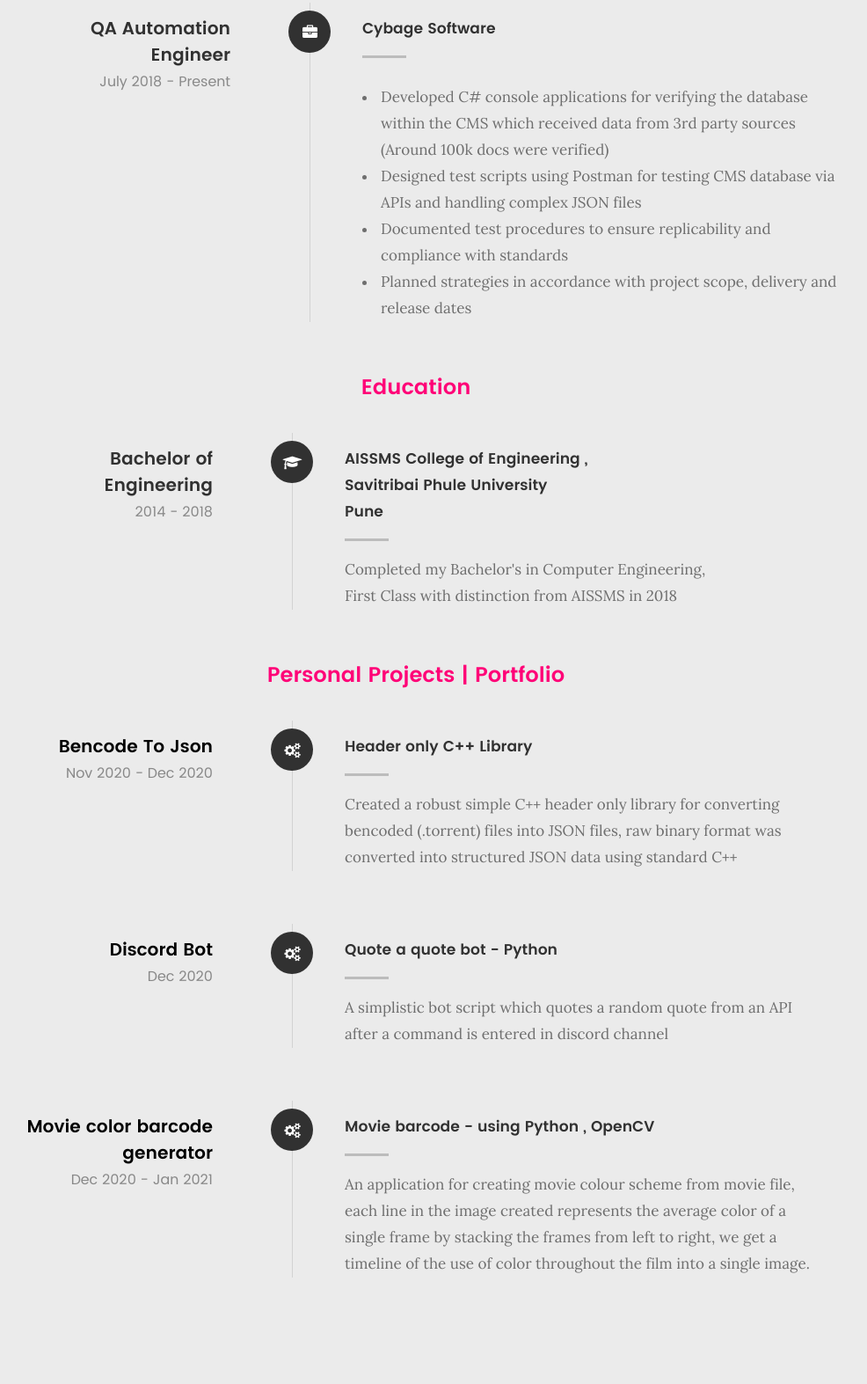
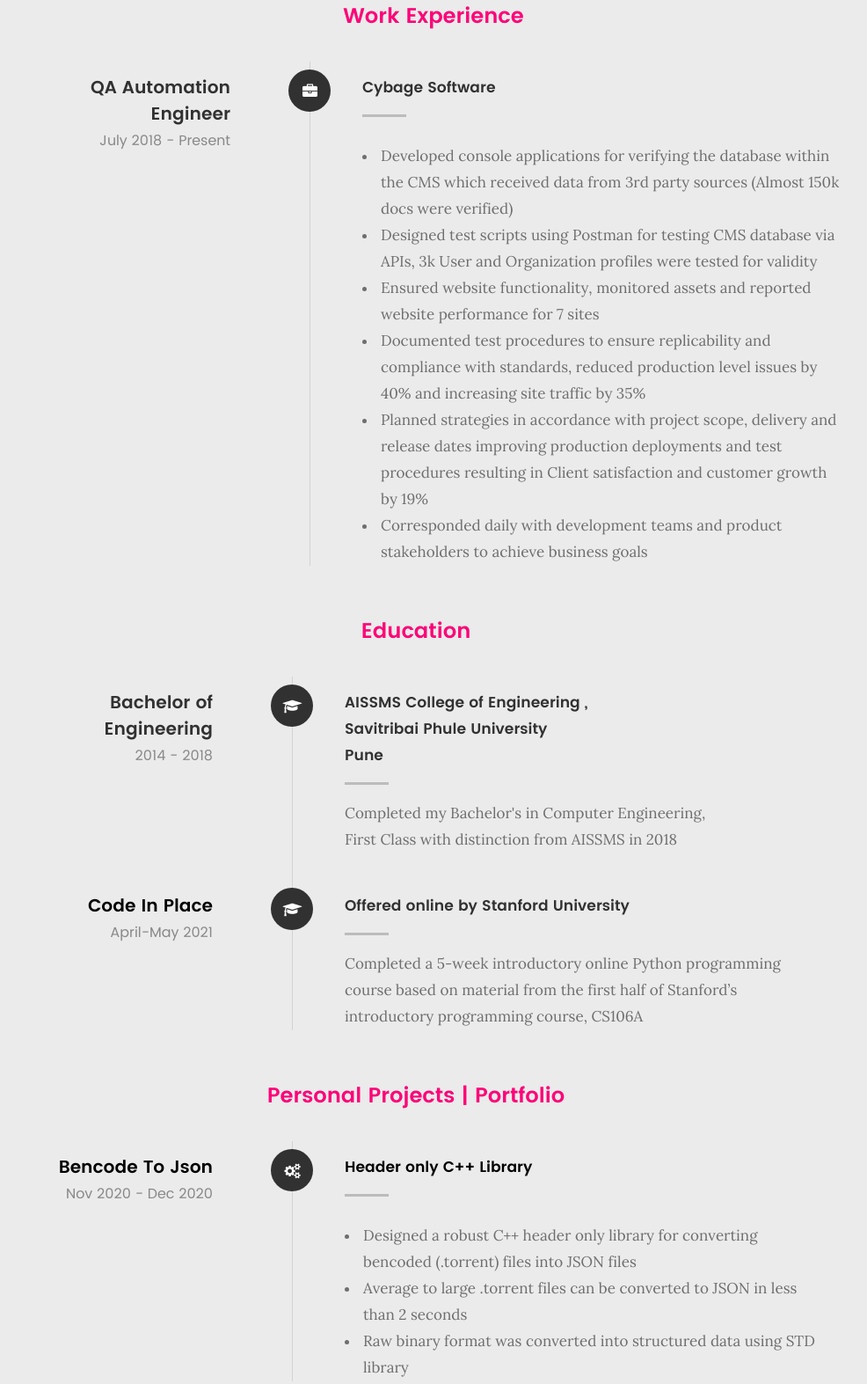
Before and after one commit to maxyodedara5/maxyodedara5.github.io, a plain HTML site: page index.html in a window 1280 px wide. Shown: the part 2198-3771 px from the top of the page at 88% size, without its empty margins (147-1133 px from the left). Drawn offline with Linux system fonts and the light colour scheme; files whose address does not match are found by name.

Commit message:
TextToSpotify and resume changes
Updated file for resume, added Code in place info and added TextToSpotify project info

```diff
--- a/index.html
+++ b/index.html
@@ -159,6 +159,10 @@
 						<strong>Email:</strong>
 						<span>maxyodedara5@gmail.com</span>
 					</li>
+					<li>
+						<strong>Phone:</strong>
+						<span>+91 8600110228</span>
+					</li>
 
 				</ul> <!-- /info-list -->
 
@@ -167,7 +171,7 @@
 			<div class="col-six tab-full">
 
 				<h3>Skills</h3>
-				<p>I primarily code in C++ and do some tinkering with Python.
+				<p>I primarily code in C++ and Python.
 					Currently I'm getting my hands on graphics programming with OpenCV and OpenGL.
 				</p>
 
@@ -197,7 +201,7 @@
 			<div class="col-twelve">
 
 				<a href="./files/Mayur_Odedara_Resume.pdf" title="Download Resume"
-					class="button button-primary">Download CV</a>
+					class="button button-primary">Download Resume</a>
 			</div>
 		</div>
 
@@ -236,14 +240,16 @@
 							<h4>Cybage Software</h4>
 							<p>
 							<ul>
-								<li>Developed C# console applications for verifying the database within the CMS which
-									received data from 3rd party sources
-									(Around 100k docs were verified)</li>
-								<li>Designed test scripts using Postman for testing CMS database via APIs and handling
-									complex JSON files</li>
-								<li>Documented test procedures to ensure replicability and compliance with standards
-								</li>
-								<li>Planned strategies in accordance with project scope, delivery and release dates</li>
+								<li>Developed console applications for verifying the database within the CMS
+									which received data from 3rd party sources (Almost 150k docs were verified)</li>
+								<li>Designed test scripts using Postman for testing CMS database via APIs,
+									 3k User and Organization profiles were	tested for validity</li>
+								<li>Ensured website functionality, monitored assets and reported website performance for 7 sites</li>
+								<li>Documented test procedures to ensure replicability and compliance with standards, reduced production level
+									issues by 40% and increasing site traffic by 35%</li>
+								<li>Planned strategies in accordance with project scope, delivery and release dates improving production
+									deployments and test procedures resulting in Client satisfaction and customer growth by 19%</li>
+								<li>Corresponded daily with development teams and product stakeholders to achieve business goals</li>
 							</ul>
 							</p>
 						</div>
@@ -285,6 +291,25 @@
 
 						</div> <!-- /timeline-block -->
 
+						<div class="timeline-block">
+
+							<div class="timeline-ico">
+								<i class="fa fa-graduation-cap"></i>
+							</div>
+
+							<div class="timeline-header">
+								<h3><a href="https://codeinplace.stanford.edu/">Code In Place</a> </h3>
+								<p>April-May 2021</p>
+							</div>
+
+							<div class="timeline-content">
+								<h4>Offered online by Stanford University <br></h4>
+								<p>Completed a 5-week introductory online Python programming
+									 course based on material from the first half of Stanford’s introductory programming course, CS106A</p>
+							</div>
+
+						</div> <!-- /timeline-block -->
+
 					</div> <!-- /timeline-wrap -->
 
 				</div> <!-- /col-twelve -->
@@ -316,10 +341,14 @@
 							</div>
 
 							<div class="timeline-content">
-								<h4>Header only C++ Library</h4>
-								<p>Created a robust simple C++ header only library for converting
-									bencoded (.torrent) files into JSON files, raw binary format
-									was converted into structured JSON data using standard C++</p>
+								<h4><a href="https://github.com/maxyodedara5/BencodeToJson">Header only C++ Library </a> </h4>
+								<p>
+								<ul>
+									<li>Designed a robust C++ header only library for converting bencoded (.torrent) files into JSON files</li>
+									<li>Average to large .torrent files can be converted to JSON in less than 2 seconds</li>
+									<li>Raw binary format was converted into structured data using STD library</li>
+								</ul>
+								</p>
 							</div>
 
 						</div> <!-- /timeline-block -->
@@ -335,13 +364,12 @@
 							</div>
 
 							<div class="timeline-header">
-								<h3><a href="https://github.com/maxyodedara5/QuoteBot" target="_blank">Discord Bot</a>
-								</h3>
+								<h3><a href="https://github.com/maxyodedara5/QuoteBot" target="_blank">Discord Bot</a></h3>
 								<p>Dec 2020</p>
 							</div>
 
 							<div class="timeline-content">
-								<h4>Quote a quote bot - Python</h4>
+								<h4><a href="https://github.com/maxyodedara5/QuoteBot" >Quote a quote bot - Python</a></h4>
 								<p>A simplistic bot script which quotes a random quote from an
 									API after a command is entered in discord channel
 								</p>
@@ -365,12 +393,37 @@
 							</div>
 
 							<div class="timeline-content">
-								<h4>Movie barcode - using Python , OpenCV</h4>
-								<p>An application for creating movie colour scheme from movie file, each line in the
-									image created
-									represents the average color of a single frame by stacking the frames from left to
-									right,
-									we get a timeline of the use of color throughout the film into a single image.
+								<h4><a href="https://github.com/maxyodedara5/MovieBarcodeGenerator" target="_blank">Movie barcode - using Python , OpenCV</a></h4>
+								<p>
+								<ul>
+									<li>Program for generating a unique movie barcode for a video file</li>
+									<li>After running the program we get a timeline of the use of color throughout the
+										film into a single image, OpenCV was used to read the video file and create the barcode image</li>
+								</ul>
+								</p>
+							</div>
+
+						</div> <!-- /timeline-block -->
+
+						<div class="timeline-block">
+
+							<div class="timeline-ico">
+								<i class="fa fa-cogs"></i>
+							</div>
+
+							<div class="timeline-header">
+								<h3><a href="https://github.com/maxyodedara5/TextToSpotify" target="_blank">TextToSpotify</a></h3>
+								<p>April 2021 - May 2021</p>
+							</div>
+
+							<div class="timeline-content">
+								<h4><a href="https://github.com/maxyodedara5/TextToSpotify" target="_blank">TextToSpotify - using Python , Spotify WebAPI</a></h4>
+								<p>
+								<ul>
+									<li>Program for creating Spotify playlist from a text file, submitted as a final project for <a href="https://codeinplace.stanford.edu/2021/showcase/850">CodeInPlace</a></li>
+									<li>Single largest text file can contain up to 100 tracks which can be added to Spotify playlist</li>
+									<li>Spotify Web API was used for accessing User profile and creating playlist in their respective Spotify accounts</li>
+								</ul>
 								</p>
 							</div>
 
```
Also changed, not shown: 1 other file.
